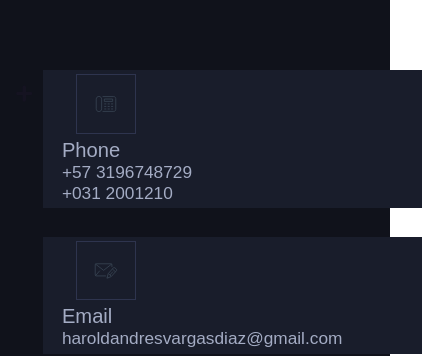
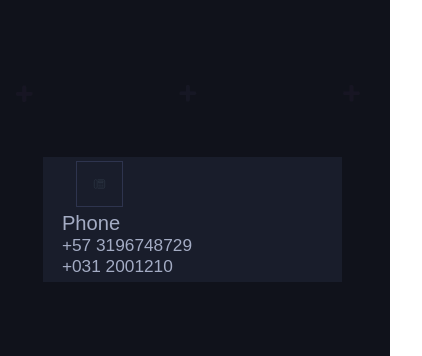
Before and after one commit to andresdias24/my-portfolio, a React (Create React App) app: page /contact in a window 390 px wide. Shown: the part 550-906 px from the top of the page, 422 px wide, since content can reach past the window. Built offline with nearby package versions, Linux system fonts and the light colour scheme.

Commit message:
resposive

```diff
--- a/src/Pages/Contact.js
+++ b/src/Pages/Contact.js
@@ -12,7 +12,7 @@
             </div>
             <div className="ContactPage">
                 <div className="map-sect">
-                    <iframe src="https://www.google.com/maps/embed?pb=!1m16!1m12!1m3!1d3977.012760353518!2d-74.12595548523811!3d4.5917325466641525!2m3!1f0!2f0!3f0!3m2!1i1024!2i768!4f13.1!2m1!1sgoogle%20maps%20centro%20mayor%20bogota!5e0!3m2!1sen!2sco!4v1616184853039!5m2!1sen!2sco" width="350" height="250" frameBorder="0" style={{border:0}} allowFullScreen="" aria-hidden="false" tabIndex="0"></iframe>
+                    <iframe src="https://www.google.com/maps/embed?pb=!1m16!1m12!1m3!1d3977.012760353518!2d-74.12595548523811!3d4.5917325466641525!2m3!1f0!2f0!3f0!3m2!1i1024!2i768!4f13.1!2m1!1sgoogle%20maps%20centro%20mayor%20bogota!5e0!3m2!1sen!2sco!4v1616184853039!5m2!1sen!2sco" width="290" height="300" frameBorder="0" style={{border:0}} allowFullScreen="" aria-hidden="false" tabIndex="0"></iframe>
                 </div>
                 <div className="contact-sect">
                     <ContactItem icon={phone} text1={'+57 3196748729'} text2={'+031 2001210'} title={'Phone'}/>
--- a/src/styles/_contact.css
+++ b/src/styles/_contact.css
@@ -20,6 +20,13 @@
         align-items: center;
         background-color: #191D2B;
         padding: .3rem .3rem;
+    }
+}
+
+@media screen and (max-width: 1000px){
+    .ContactItem .contact {
+        width: 90%;
+        margin-top: 6rem;
     }
 }
 
```
